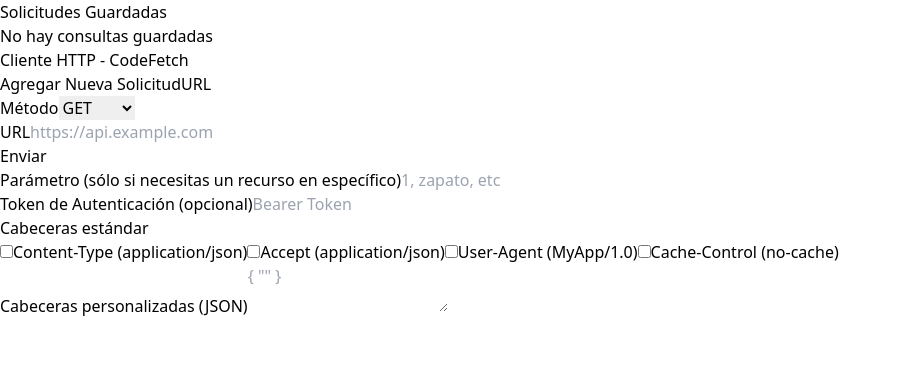
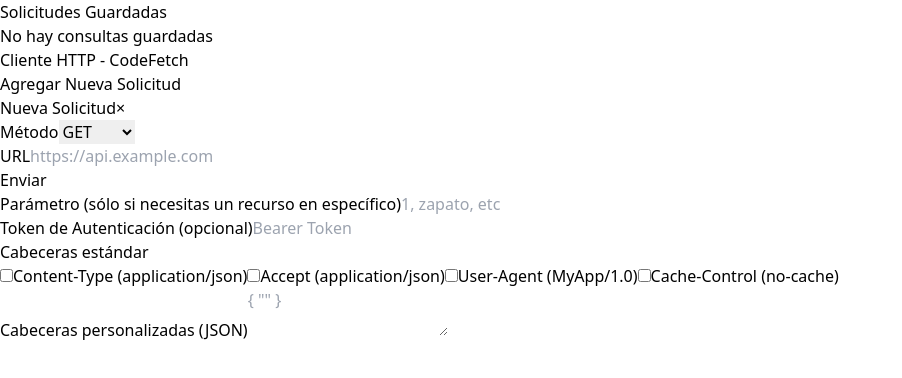
Before and after one commit to MarucoMass/HTTPClient---CodeFetch, a React (Vite) app in the folder codeFetch-Frontend/: page / in a window 1280 px wide. Both pictures are taken after a click on the button "Agregar Nueva Solicitud". Shown: the top 378 px of the page, without its empty margins (0-902 px from the left). Built offline with nearby package versions, Linux system fonts and the light colour scheme.

Commit message:
tab feature for active requests

```diff
--- a/codeFetch-Frontend/src/App.jsx
+++ b/codeFetch-Frontend/src/App.jsx
@@ -5,42 +5,37 @@ import ResponseViewer from "./components/responseViewer/ResponseViewer";
 import "react-toastify/dist/ReactToastify.css";
 import { ToastContainer } from "react-toastify";
 import Aside from "./components/aside/Aside";
+import NavTab from "./components/navTab/NavTab";
 
 function App() {
-
   const [requests, setRequests] = useState([]);
-  const [savedRequests, setSavedRequests] = useState({})
+  const [savedRequests, setSavedRequests] = useState({});
   const [loader, setLoader] = useState(false);
   const [selectedRequest, setSelectedRequest] = useState(null);
 
   useEffect(() => {
     const requests = JSON.parse(localStorage.getItem("savedRequests")) || {};
     setSavedRequests(requests);
-  }, [])
+  }, []);
 
   const addRequest = () => {
-    const newRequest =  {
-        id: Date.now()
-      }
-    setRequests((prev) => [
-      ...prev,
-      newRequest
-    ]);
+    const newRequest = {
+      id: Date.now(),
+    };
+    setRequests((prev) => [...prev, newRequest]);
     setSelectedRequest(newRequest);
-    console.log(newRequest)
-  }
+    console.log(newRequest);
+  };
 
   const showRequest = (req) => {
-    const selectedReq = requests.find(
-      (request) => request.id === req.id
-    );
+    const selectedReq = requests.find((request) => request.id === req.id);
 
-    console.log(req)
+    console.log(req);
 
     if (selectedReq) {
       setSelectedRequest(selectedReq);
     }
-  }
+  };
 
   const handleSaveRequest = (request) => {
     const today = new Date().toISOString().split("T")[0];
@@ -58,7 +53,6 @@ function App() {
     );
 
     if (!isDuplicate) {
-
       const newId = Date.now();
 
       const updatedRequest = {
@@ -66,7 +60,7 @@ function App() {
         id: newId,
       };
 
-      console.log(updatedRequest)
+      console.log(updatedRequest);
 
       updatedRequests[today].push(updatedRequest);
       setSavedRequests(updatedRequests);
@@ -80,11 +74,8 @@ function App() {
       );
 
       setSelectedRequest(updatedRequest);
-
     }
   };
-
-
 
   const saveAndShowSavedReq = (request) => {
     setRequests((prev) => {
@@ -99,7 +90,6 @@ const saveAndShowSavedReq = (request) => {
     });
 
     setSelectedRequest(request);
-
   };
 
   const removeFromRequests = (request) => {
@@ -111,10 +101,9 @@ const removeFromRequests = (request) => {
       setSelectedRequest(lastRequest);
     }
     setRequests(filteredReq);
-}
+  };
 
   const deleteRequest = (request) => {
-
     removeFromRequests(request);
 
     const updatedRequests = { ...savedRequests };
@@ -139,14 +128,11 @@ const deleteRequest = (request) => {
       setSavedRequests(updatedRequests);
       localStorage.setItem("savedRequests", JSON.stringify(updatedRequests));
     }
-
   };
 
-
-
   const requestContent = selectedRequest && (
-    <div key={selectedRequest.id} className="p-8">
-      <RequestForm setLoader={setLoader} saveRequest={handleSaveRequest}/>
+    <div key={selectedRequest.id} className="mt-10 mx-8">
+      <RequestForm setLoader={setLoader} saveRequest={handleSaveRequest} />
       {loader ? (
         <div className="flex justify-center items-center gap-4 mt-4">
           <p className="text-black dark:text-white">Cargando...</p>
@@ -176,19 +162,12 @@ const deleteRequest = (request) => {
           >
             Agregar Nueva Solicitud
           </button>
-          {requests.map((req) => (
-            <button
-              key={req.id}
-              className={`p-3 mx-4 ${
-                selectedRequest && req.id === selectedRequest.id
-                  ? "bg-red-600"
-                  : "bg-blue-500"
-              }`}
-              onClick={() => showRequest(req)}
-            >
-              URL
-            </button>
-          ))}
+          <NavTab
+            requests={requests}
+            onShow={showRequest}
+            selectedRequest={selectedRequest}
+            onClose={removeFromRequests}
+          />
 
           {requestContent}
 
--- a/codeFetch-Frontend/src/components/aside/Aside.jsx
+++ b/codeFetch-Frontend/src/components/aside/Aside.jsx
@@ -2,7 +2,7 @@ function Aside({ savedRequests, onSaveAndShow, onDelete }) {
   const datesOfRequests = Object.keys(savedRequests);
 
   return (
-    <aside className="fixed left-0 top-0 h-dvh bg-gray-100/20 border-r w-1/5 flex flex-col justify-start items-center pt-10 z-50">
+    <aside className="fixed left-0 top-0 h-dvh bg-gray-100/20 border-r w-96 flex flex-col justify-start items-center pt-10 z-50">
       <h2 className="text-lg font-bold mb-4">Solicitudes Guardadas</h2>
       {datesOfRequests.length === 0 ? (
         <p>No hay consultas guardadas</p>
--- /dev/null
+++ b/codeFetch-Frontend/src/components/navTab/NavTab.jsx
@@ -0,0 +1,23 @@
+import Tab from "../tab/Tab";
+
+const NavTab = ({ requests, onShow, selectedRequest, onClose }) => {
+    const navTab = requests.map((request) => (
+        <Tab
+        key={request.id}
+        request={request}
+        isActive={selectedRequest?.id === request.id}
+        onShow={onShow}
+        onClose={onClose}
+      />
+    ));
+
+    return (
+      <div className="border-b-2 mt-12 overflow-x-auto whitespace-nowrap">
+        <div className="flex">
+          {navTab}
+        </div>
+      </div>
+    );
+  };
+
+  export default NavTab;
--- a/codeFetch-Frontend/src/components/requestForm/RequestForm.jsx
+++ b/codeFetch-Frontend/src/components/requestForm/RequestForm.jsx
@@ -77,8 +77,6 @@ function RequestForm({ setLoader, saveRequest}) {
 
   return (
     <form onSubmit={handleRequest} className="mb-4 h-fit ">
-      <fieldset className="flex flex-col gap-y-3">
-        <legend>{url}</legend>
         <div className="grid grid-cols-12">
           <div className="mb-2">
             <Label>Método</Label>
@@ -173,7 +171,6 @@ function RequestForm({ setLoader, saveRequest}) {
             ></textarea>
           </div>
         )}
-      </fieldset>
     </form>
   );
 }
--- /dev/null
+++ b/codeFetch-Frontend/src/components/tab/Tab.jsx
@@ -0,0 +1,23 @@
+const Tab = ({ request, isActive, onShow, onClose }) => {
+    return (
+      <div
+        className={`px-4 py-2 border-r relative min-w-44 ${
+          isActive ? "bg-gray-300" : "bg-gray-100 hover:bg-gray-200"
+        }`}
+      >
+        <button onClick={() => onShow(request)} className="truncate w-full text-left">
+          {request.config?.url || "Nueva Solicitud"}
+        </button>
+        <button
+          onClick={() => onClose(request)}
+          className={`absolute text-xl -top-2 right-0 text-red-600 hover:text-red-800${
+            isActive ? "bg-gray-300" : "bg-transparent"
+          }`}
+        >
+          ×
+        </button>
+      </div>
+    );
+  };
+
+  export default Tab;
```
Lines whose indentation alone changed are shown as unchanged.
